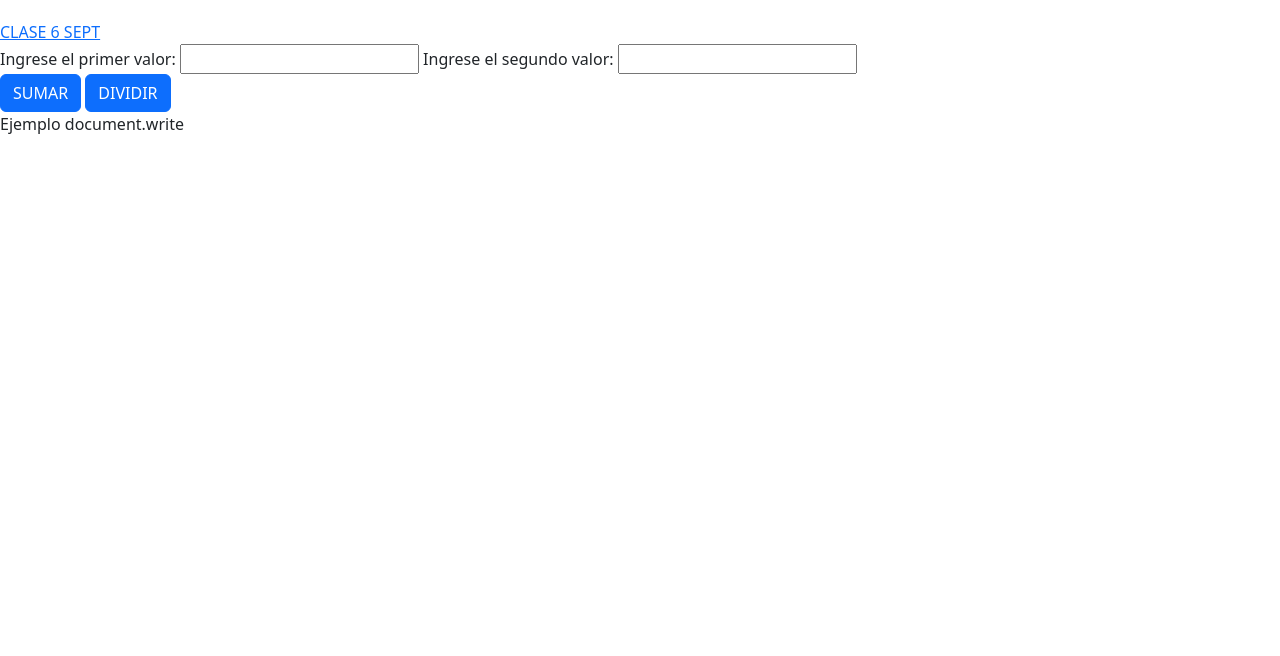
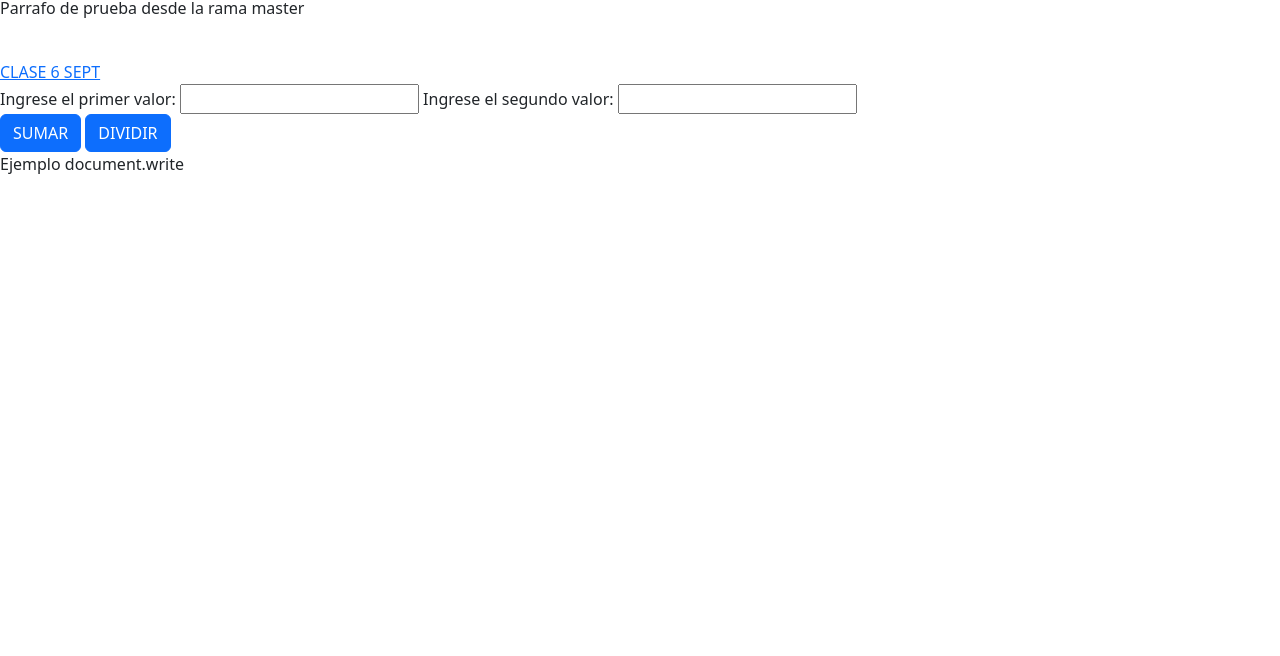
Before and after one commit to julsTorres1907/clase28agosto, a plain HTML site: page index.html in a window 1280 px wide. Shown: the part 144-800 px from the top of the page. Drawn offline with nearby package versions, Linux system fonts and the light colour scheme.

Commit message:
Creacion parrafo desde main

```diff
--- a/index.html
+++ b/index.html
@@ -13,7 +13,7 @@
     <button class="btn btn-warning">CLICK ME 3</button>
     <button class="btn btn-primary">CLICK ME 4</button>
     <h2>TITULO DE PRUEBA #2</h2>
-
+    <p>Parrafo de prueba desde la rama master</p>
     <br>
     <a href="clase6sept.html">CLASE 6 SEPT</a>
 
```
